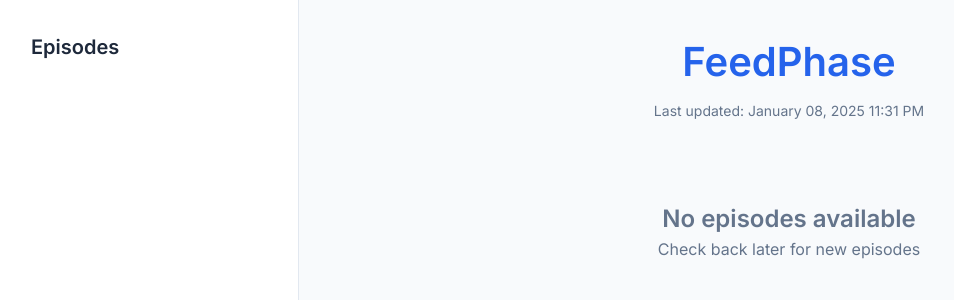
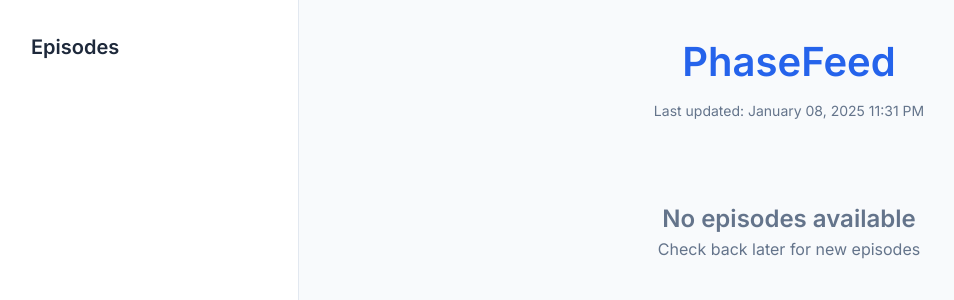
Before and after one commit to phase2interactive/phasefeed, a FastAPI app: page / in a window 1280 px wide. Shown: the top 300 px of the page, without its empty margins (1-955 px from the left). Run offline with FastAPI, Linux system fonts and the light colour scheme.

Commit message:
Fix project name

```diff
--- a/templates/index.html
+++ b/templates/index.html
@@ -3,7 +3,7 @@
 <head>
     <meta charset="UTF-8">
     <meta name="viewport" content="width=device-width, initial-scale=1.0">
-    <title>FeedPhase</title>
+    <title>PhaseFeed</title>
     <link href="https://fonts.googleapis.com/css2?family=Inter:wght@400;500;600&display=swap" rel="stylesheet">
     <style>
         :root {
@@ -404,7 +404,7 @@
     <div class="main-content">
         <div class="container">
             <header>
-                <h1>FeedPhase</h1>
+                <h1>PhaseFeed</h1>
                 <p class="last-updated">Last updated: {{ last_updated }}</p>
             </header>
 
--- a/web_server.py
+++ b/web_server.py
@@ -15,7 +15,7 @@
 logging.basicConfig(level=logging.DEBUG)
 logger = logging.getLogger(__name__)
 
-app = FastAPI(title="FeedPhase")
+app = FastAPI(title="PhaseFeed")
 
 @app.on_event("startup")
 async def startup_event():
```
Also changed, not shown: README.md.
